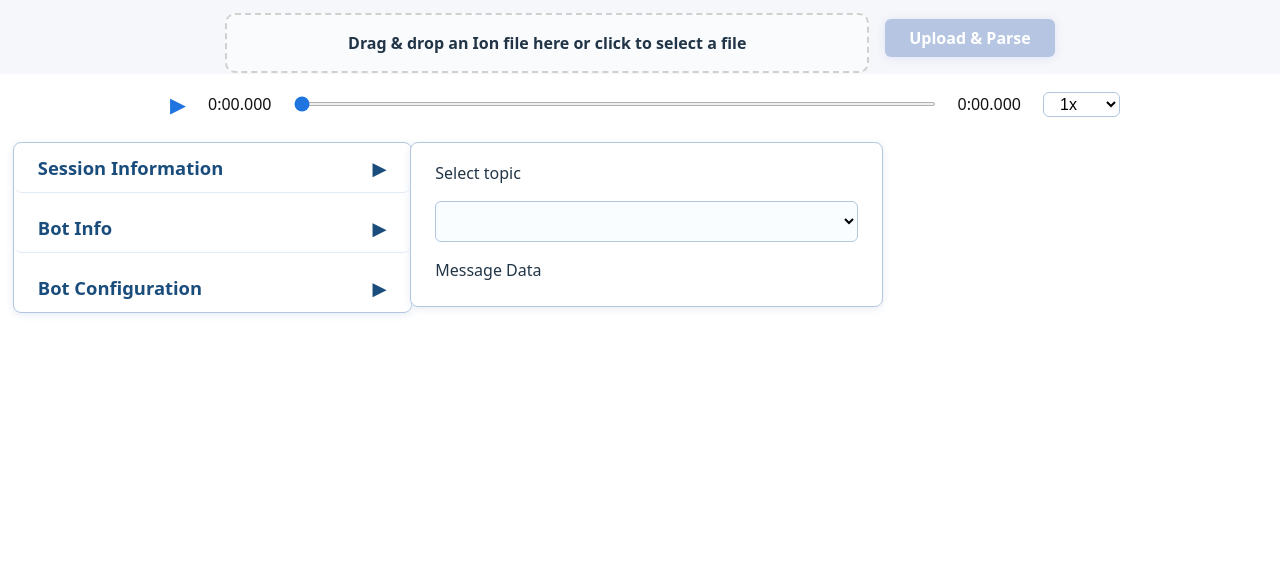
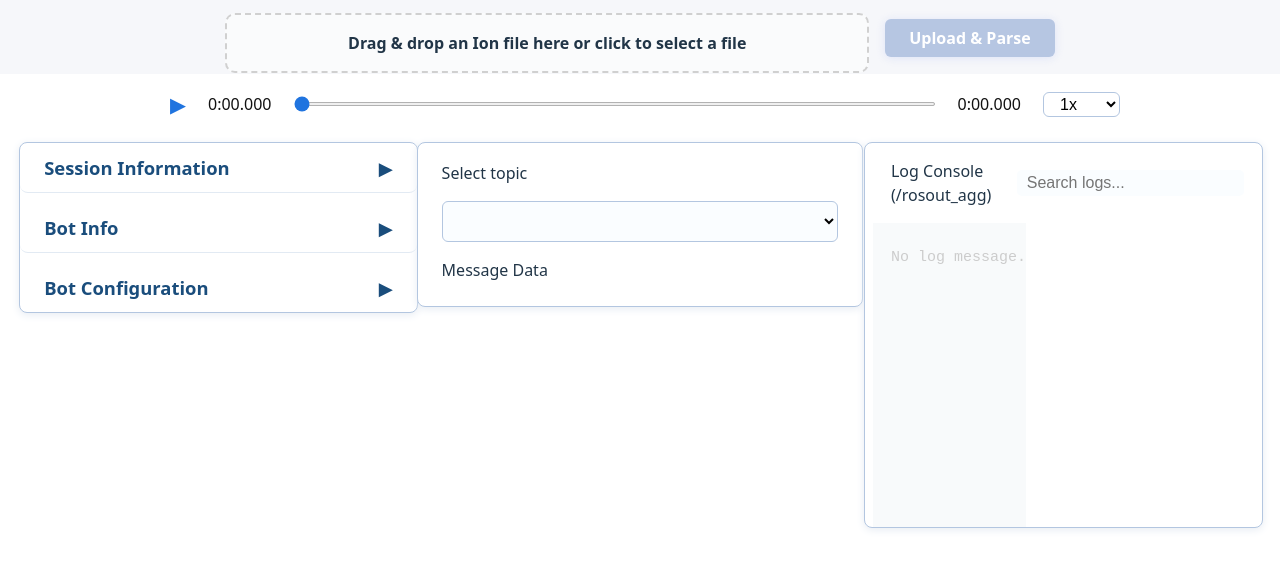
Before and after one commit to ndhnam/ion-log-visualizer-web, a React (Vite) app in the folder frontend/: page / in a window 1280 px wide. Shown: the top 568 px of the page. Built offline with nearby package versions, Linux system fonts and the light colour scheme.

Commit message:
Log Console: display /rosout_agg messages and search filter

```diff
--- a/frontend/src/App.css
+++ b/frontend/src/App.css
@@ -82,10 +82,7 @@
 .data-container {
   width: 31vw;         /* 1/3 of screen width */
   min-width: 320px;    /* Minimum width to prevent it from being too small */
-  margin-left: 1vw;    /* Align to left margin */
-  margin-right: auto;  /* Ensure it doesn't center */
   margin-top: 0px;    /* Add some top margin for better appearance */
-  /* Removed margin: 0 auto; */
 }
 
 .data-block {
@@ -172,7 +169,7 @@
 }
 
 .middle-panel {
-  width: 33vw;       /* 1/3 màn hình */
+  width: 31vw;       /* 1/3 màn hình */
   display: flex;
   flex-direction: column;
   align-items: center;
@@ -188,7 +185,6 @@
   display: flex;
   flex-direction: column;
   align-items: flex-start;
-  margin-top: 0;
 }
 
 .topic-select {
@@ -203,9 +199,6 @@
   box-sizing: border-box;
 }
 
-.right-panel {
-  width: 31vw;       /* Dành sẵn cho phần mở rộng sau này, có thể để trống */
-}
 
 .topic-select-row {
   width: 100%;
@@ -226,7 +219,7 @@
 
 .message-data {
   width: 100%;
-  max-height: 30vw;
+  height: 29.5vh;
   display: inline-block;
   align-items: center;
   font-size: 15px;
@@ -237,3 +230,75 @@
   overflow-x: auto;
   margin: 0;
 }
+
+/* Console Log */
+.right-panel {
+  width: 31vw;       /* Dành sẵn cho phần mở rộng sau này, có thể để trống */
+}
+
+
+.log-console-block {
+  width: 100%;
+  height: 48vh;
+  min-height: 340px;
+  background: #fff;
+  border-radius: 8px;
+  box-shadow: 0 2px 8px #e7ecf3;
+  border: 1.5px solid #b3c6e0;
+  padding: 0px 0px;
+  display: flex;
+  flex-direction: column;
+  align-items: flex-start;
+  margin-top: 0;
+}
+
+.log-console-header {
+  display: flex;
+  align-items: center;
+  margin-bottom: 10px;
+  margin-left: 8px;
+  margin-top: 16px;
+  padding: 0px 18px;
+}
+
+.log-console-search {
+  border-radius: 5px;
+  border: none;
+  padding: 4px 10px;
+  font-size: 1em;
+  background: #fafdff;
+  color: #1a1a1a;
+  outline: none;
+}
+
+.log-console-content {
+  flex: 1;
+  overflow-y: auto;
+  font-family: "JetBrains Mono", "Fira Mono", monospace;
+  font-size: 15px;
+  margin-left: 8px;
+  margin-top: 6px;
+  padding-left: 18px;
+  padding-bottom: 10px;
+  background: #f8fafb;
+}
+
+.log-console-line {
+  white-space: pre-wrap;
+  line-height: 1.65;
+  border-left: 3px solid #43697c;
+  padding-left: 8px;
+  margin-bottom: 2px;
+}
+
+.log-console-timestamp {
+  color: #b4c4da;
+  font-size: 0.96em;
+  margin-right: 8px;
+}
+
+.log-console-empty {
+  color: #ccc;
+  margin-top: 24px;
+  text-align: center;
+}
--- a/frontend/src/App.jsx
+++ b/frontend/src/App.jsx
@@ -3,6 +3,7 @@ import IonFileDropzone from "./components/IonFileDropzone";
 import KeyValueTable from "./components/KeyValueTable";
 import "./App.css";
 import PlaybackControl from "./components/PlaybackControl";
+import { formatTime } from "./utils/formatTime";
 
 function App() {
   const [file, setFile] = useState(null);
@@ -20,6 +21,10 @@ function App() {
   const [speed, setSpeed] = useState(1);
 
   const intervalRef = useRef();
+
+  // Console log
+  const [consoleSearch, setConsoleSearch] = useState("");
+  const logConsoleRef = useRef(null);
 
   const handleFileChange = (e) => {
     setFile(e.target.files[0]);
@@ -80,31 +85,31 @@ function App() {
 
   // Chỉ lấy timestamp của message cuối cùng ở mỗi topic
   const lastTimestamps = topics
-  .map(t => {
+    .map((t) => {
       const msgs = t.messages || [];
       return msgs.length > 0 ? msgs[msgs.length - 1].timestamp : undefined;
     })
-  .filter(ts => typeof ts === "number");
+    .filter((ts) => typeof ts === "number");
 
   const firstTimestamps = topics
-  .map(t => {
+    .map((t) => {
       const msgs = t.messages || [];
       return msgs.length > 0 ? msgs[0].timestamp : undefined;
     })
-  .filter(ts => typeof ts === "number" && ts > 0);
+    .filter((ts) => typeof ts === "number" && ts > 0);
 
   // duration là (max last timestamp) - (min first timestamp)
-  const minTimestamp = firstTimestamps.length > 0 ? Math.min(...firstTimestamps) : 0;
-  const maxTimestamp = lastTimestamps.length > 0 ? Math.max(...lastTimestamps) : 0;
+  const minTimestamp =
+    firstTimestamps.length > 0 ? Math.min(...firstTimestamps) : 0;
+  const maxTimestamp =
+    lastTimestamps.length > 0 ? Math.max(...lastTimestamps) : 0;
   const duration = maxTimestamp - minTimestamp;
 
   // playbackTime luôn là minTimestamp + currentTime
   const playbackTime = minTimestamp + currentTime;
 
   const currentMsg = messages.find(
-    (m, i) =>
-      m.timestamp >= playbackTime ||
-      i === messages.length - 1
+    (m, i) => m.timestamp >= playbackTime || i === messages.length - 1
   );
 
   // Auto play timer
@@ -125,11 +130,30 @@ function App() {
     return () => clearInterval(intervalRef.current);
   }, [isPlaying, duration, speed]);
 
-  // Reset playback khi đổi topic
-  // useEffect(() => {
-  //   setCurrentTime(0);
-  //   setIsPlaying(false);
-  // }, [selectedTopic]);
+  // Console log
+  const rosoutTopic = topics.find(
+    (t) => (t.topicName || t.topic_name) === "/rosout_agg"
+  );
+  const rosoutMessages = rosoutTopic?.messages || [];
+
+  const displayedRosoutMessages = rosoutMessages.filter(
+    (msg) => msg.timestamp <= playbackTime
+  );
+
+  const filteredRosoutMessages = displayedRosoutMessages.filter(
+    (msg) =>
+      !consoleSearch ||
+      (msg.data &&
+        JSON.stringify(msg.data)
+          .toLowerCase()
+          .includes(consoleSearch.toLowerCase()))
+  );
+
+  useEffect(() => {
+    if (logConsoleRef.current) {
+      logConsoleRef.current.scrollTop = logConsoleRef.current.scrollHeight;
+    }
+  }, [filteredRosoutMessages]);
 
   return (
     <div>
@@ -264,7 +288,35 @@ function App() {
         </div>
 
         <div className="right-panel">
-          {/* Có thể để trống, hoặc thêm các panel về sau */}
+          <div className="log-console-block">
+            <div className="log-console-header">
+              <span style={{ fontWeight: 500 }}>Log Console (/rosout_agg)</span>
+              <input
+                type="text"
+                className="log-console-search"
+                value={consoleSearch}
+                onChange={(e) => setConsoleSearch(e.target.value)}
+                placeholder="Search logs..."
+                style={{ marginLeft: "12px" }}
+              />
+            </div>
+            <div className="log-console-content" ref={logConsoleRef}>
+              {filteredRosoutMessages.length > 0 ? (
+                filteredRosoutMessages.map((msg, i) => (
+                  <div key={i} className="log-console-line">
+                    <span className="log-console-timestamp">
+                      {formatTime(msg.timestamp - minTimestamp)}
+                    </span>{" "}
+                    {msg.data && msg.data.msg
+                      ? msg.data.msg
+                      : JSON.stringify(msg.data)}
+                  </div>
+                ))
+              ) : (
+                <div className="log-console-empty">No log message.</div>
+              )}
+            </div>
+          </div>
         </div>
       </div>
     </div>
--- a/frontend/src/components/PlaybackControl.jsx
+++ b/frontend/src/components/PlaybackControl.jsx
@@ -1,5 +1,6 @@
 import React from "react";
 import "./PlaybackControl.css";
+import { formatTime } from "../utils/formatTime";
 
 export default function PlaybackControl({
   isPlaying,
@@ -10,18 +11,6 @@ export default function PlaybackControl({
   speed,
   onSpeedChange
 }) {
-  // format seconds to mm:ss.mmm
-  const formatTime = t => {
-    const seconds = Math.floor(t / 1000);
-    const hours = Math.floor(seconds / 3600);
-    const minutes = Math.floor((seconds % 3600) / 60);
-    const secs = Math.floor(seconds % 60)
-    const milliseconds = Math.floor(t % 1000)
-    return `${minutes}:${secs.toString().padStart(2, "0")}.${milliseconds
-      .toString()
-      .padStart(3, "0")}`;
-  };
-
   return (
     <div className="playback-row">
       <button className="play-btn" onClick={onPlayPause}>
--- /dev/null
+++ b/frontend/src/utils/formatTime.js
@@ -0,0 +1,10 @@
+// format seconds to mm:ss.mmm
+export function formatTime(t) {
+  const seconds = Math.floor(t / 1000);
+  const minutes = Math.floor((seconds % 3600) / 60);
+  const secs = Math.floor(seconds % 60);
+  const milliseconds = Math.floor(t % 1000);
+  return `${minutes}:${secs.toString().padStart(2, "0")}.${milliseconds
+    .toString()
+    .padStart(3, "0")}`;
+}
```
Lines whose indentation alone changed are shown as unchanged.
